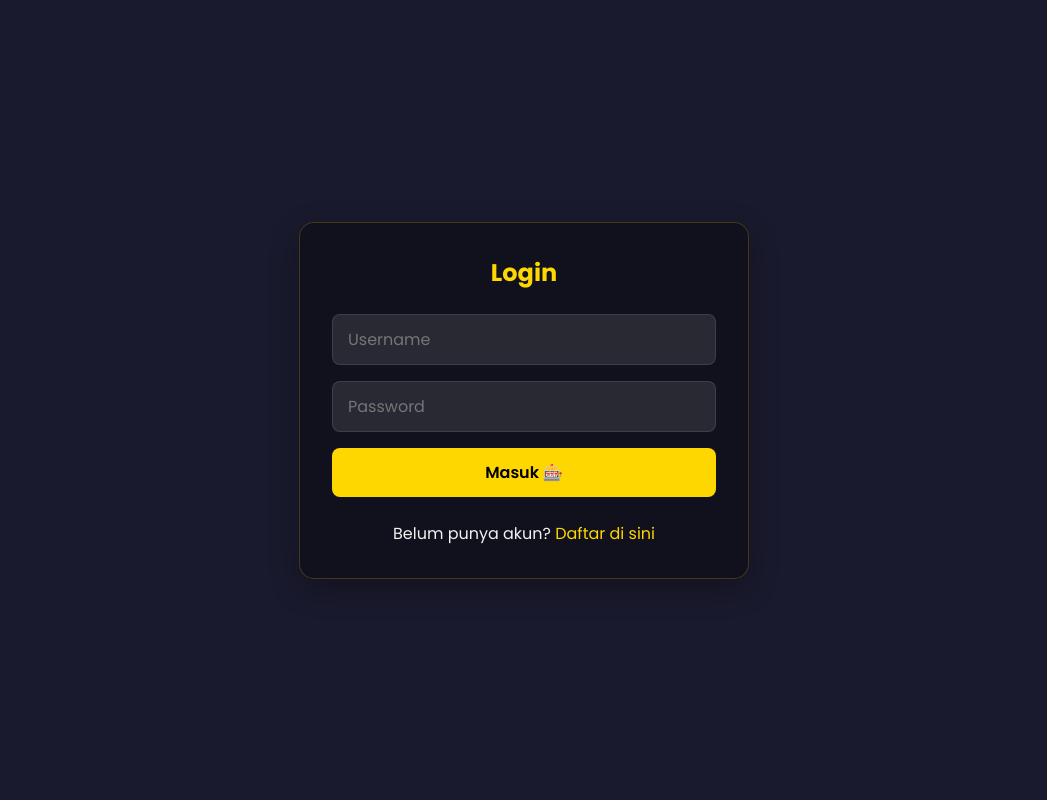
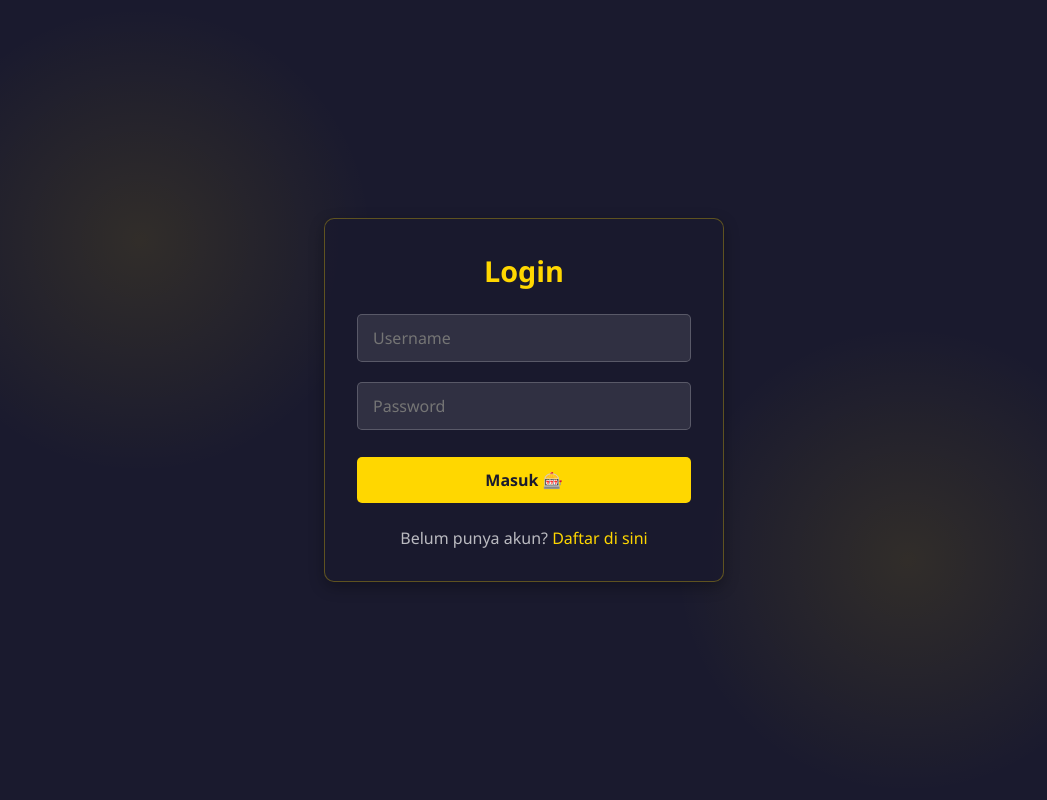
Before and after one commit to Arvan001/slot-edukasi, a Flask app: page / in a window 1280 px wide. Shown: the whole page, without its empty margins (116-1163 px from the left). Run offline with Flask 3, Linux system fonts and the light colour scheme.

Commit message:
Update login.html

```diff
--- a/templates/login.html
+++ b/templates/login.html
@@ -3,82 +3,81 @@
 <head>
   <meta charset="UTF-8">
   <meta name="viewport" content="width=device-width, initial-scale=1.0">
-  <title>Login Slot VIP</title>
-  <link href="https://fonts.googleapis.com/css2?family=Poppins:wght@300;400;500;600;700&display=swap" rel="stylesheet">
-  <link rel="stylesheet" href="https://cdnjs.cloudflare.com/ajax/libs/font-awesome/6.0.0-beta3/css/all.min.css">
+  <title>Login Slot</title>
   <style>
-    /* Base Styles */
-    :root {
-      --primary: #ffd700;
-      --secondary: #1a1a2e;
-      --text: #f1f1f1;
-    }
-
+    /* Reset dan Base Styles */
     * {
       margin: 0;
       padding: 0;
       box-sizing: border-box;
-      font-family: 'Poppins', sans-serif;
+      font-family: 'Segoe UI', Tahoma, Geneva, Verdana, sans-serif;
     }
 
     body {
-      background-color: var(--secondary);
-      color: var(--text);
+      background-color: #1a1a2e;
+      color: #f1f1f1;
       min-height: 100vh;
       display: flex;
       justify-content: center;
       align-items: center;
+      background-image:
+        radial-gradient(circle at 20% 30%, rgba(255, 215, 0, 0.1) 0%, transparent 20%),
+        radial-gradient(circle at 80% 70%, rgba(255, 215, 0, 0.1) 0%, transparent 20%);
     }
 
-    /* Login Container */
+    /* Container Login */
     .login-container {
       width: 90%;
-      max-width: 450px;
+      max-width: 400px;
       padding: 2rem;
-      background: rgba(15, 15, 26, 0.8);
-      border-radius: 15px;
-      box-shadow: 0 10px 30px rgba(0, 0, 0, 0.3);
-      border: 1px solid rgba(255, 215, 0, 0.2);
-      text-align: center;
+      background: rgba(26, 26, 46, 0.9);
+      border-radius: 10px;
+      box-shadow: 0 5px 15px rgba(0, 0, 0, 0.3);
+      border: 1px solid rgba(255, 215, 0, 0.3);
     }
 
     .login-container h2 {
+      text-align: center;
       margin-bottom: 1.5rem;
-      color: var(--primary);
+      color: #ffd700;
+      font-size: 1.8rem;
     }
 
     /* Form Styles */
     form {
       display: flex;
       flex-direction: column;
-      gap: 1rem;
+      gap: 1.2rem;
     }
 
     input {
       width: 100%;
       padding: 12px 15px;
-      border-radius: 8px;
-      border: 1px solid rgba(255, 255, 255, 0.1);
+      border: 1px solid rgba(255, 255, 255, 0.2);
+      border-radius: 5px;
       background: rgba(255, 255, 255, 0.1);
-      color: var(--text);
+      color: white;
       font-size: 1rem;
+      transition: all 0.3s ease;
     }
 
     input:focus {
       outline: none;
-      border-color: var(--primary);
+      border-color: #ffd700;
+      box-shadow: 0 0 0 2px rgba(255, 215, 0, 0.2);
     }
 
     button {
       padding: 12px;
-      background: var(--primary);
-      color: #000;
+      background: #ffd700;
+      color: #1a1a2e;
       border: none;
-      border-radius: 8px;
+      border-radius: 5px;
       font-size: 1rem;
       font-weight: 600;
       cursor: pointer;
-      transition: all 0.3s;
+      transition: all 0.3s ease;
+      margin-top: 0.5rem;
     }
 
     button:hover {
@@ -87,12 +86,15 @@
     }
 
     p {
+      text-align: center;
       margin-top: 1.5rem;
+      color: rgba(255, 255, 255, 0.7);
     }
 
     a {
-      color: var(--primary);
+      color: #ffd700;
       text-decoration: none;
+      font-weight: 500;
     }
 
     a:hover {
@@ -103,20 +105,12 @@
 <body>
   <div class="login-container">
     <h2>Login</h2>
-    <form id="loginForm">
+    <form method="POST">
       <input type="text" name="username" placeholder="Username" required>
       <input type="password" name="password" placeholder="Password" required>
       <button type="submit">Masuk 🎰</button>
     </form>
     <p>Belum punya akun? <a href="{{ url_for('register') }}">Daftar di sini</a></p>
   </div>
-
-  <script>
-    document.getElementById('loginForm').addEventListener('submit', function(e) {
-      e.preventDefault();
-      alert('Login functionality would be implemented here in a real application');
-      // Untuk implementasi nyata, Anda akan menambahkan AJAX/fetch request ke backend
-    });
-  </script>
 </body>
 </html>
```
